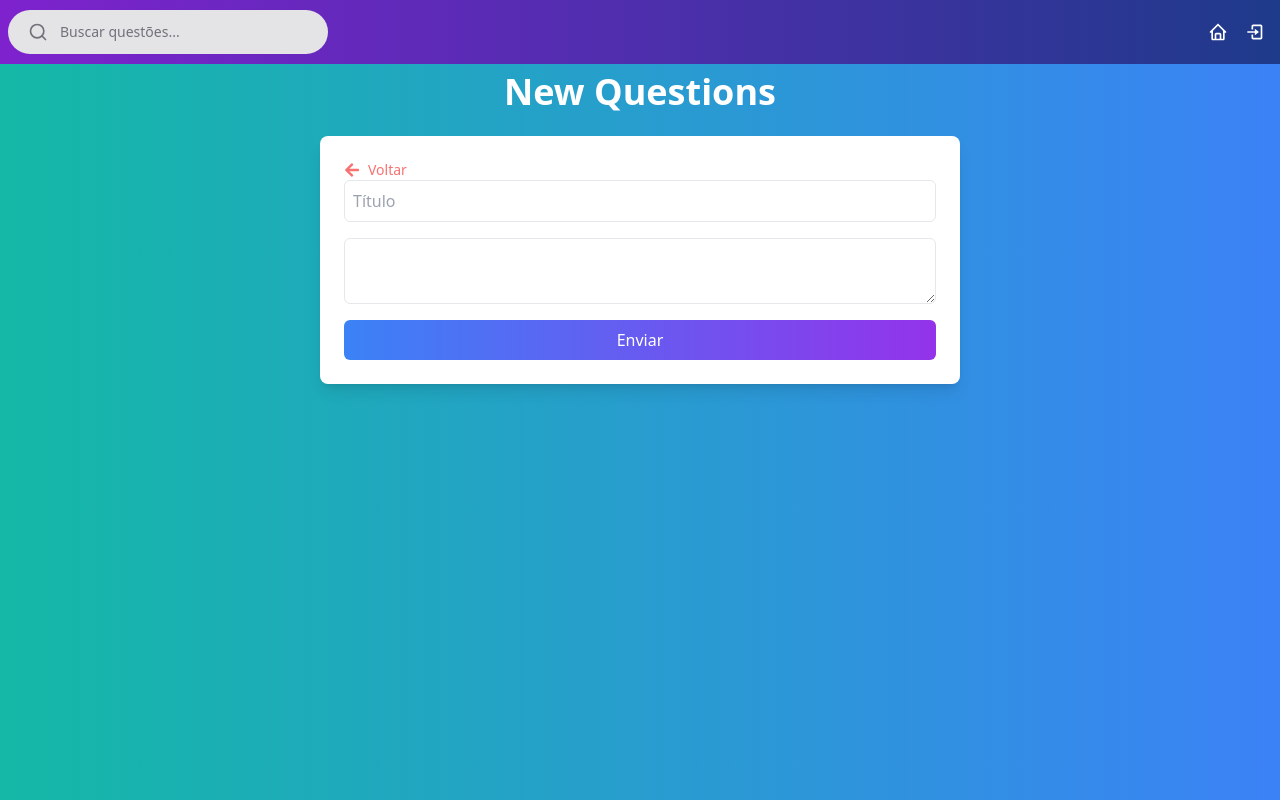
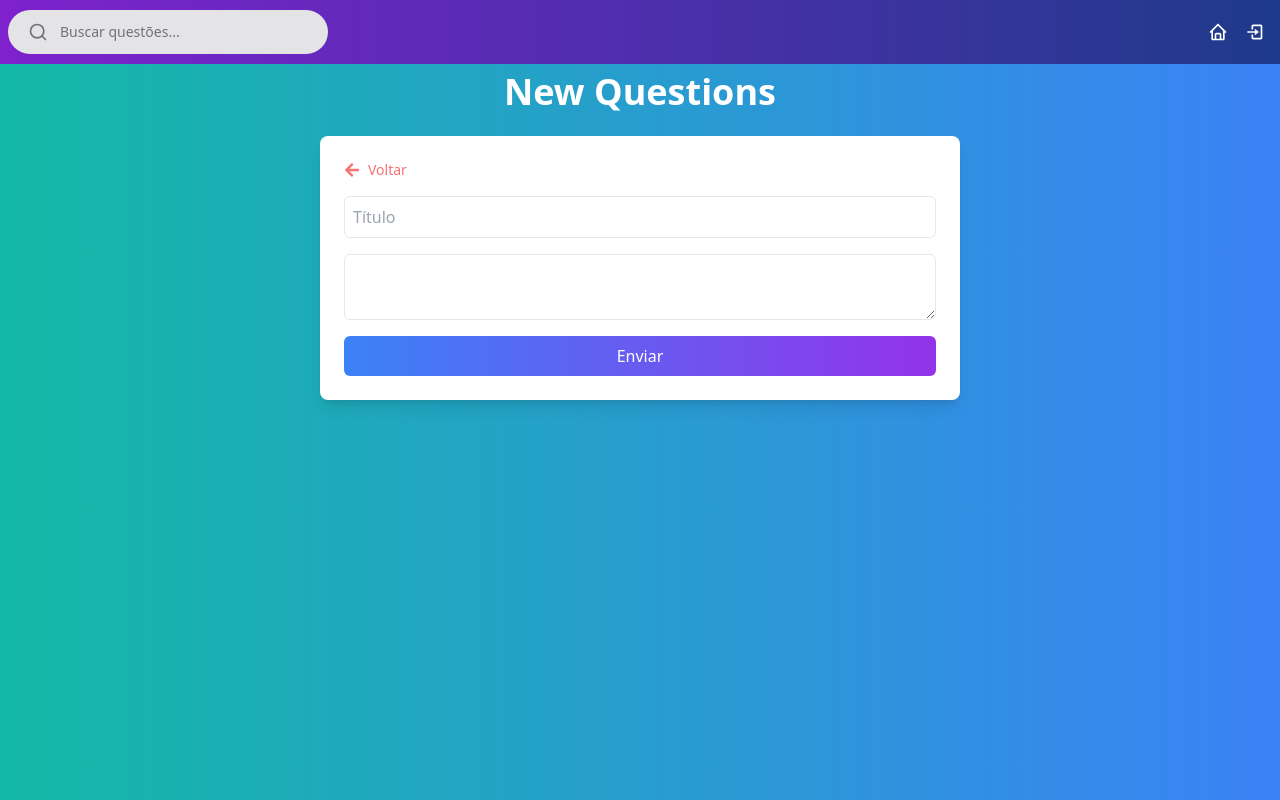
Before and after one commit to andre-albuquerque01/forum-connect, a Next.js app in the folder app/: page /threads/new in a window 1280 px wide. Built offline with nearby package versions, Linux system fonts and the light colour scheme; no server answers.

Commit message:
feat: update

```diff
--- a/app/src/components/thread/create-thread.tsx
+++ b/app/src/components/thread/create-thread.tsx
@@ -25,7 +25,7 @@ export default function CreateThreadNewComponent() {
       <form action={action} className="flex flex-col gap-6 w-full max-w-2xl px-4">
         <div className="bg-white p-6 rounded-lg shadow-lg flex flex-col">
           <GoBack />
-          <input type="text" name="title" placeholder="Título" className="border p-2 rounded-md mb-4" required />
+          <input type="text" name="title" placeholder="Título" className="border p-2 rounded-md mb-4 mt-4" required />
           <textarea name="content" className="text-gray-600 border p-2 rounded-md mb-4" required></textarea>
           <button className="bg-forum-gradient-4 text-white p-2 rounded-md hover:bg-green-500" disabled={pending}>Enviar</button>
           <span className="w-96 max-md:w-80 text-justify flex flex-row items-center text-red-600 text-xs">
```
